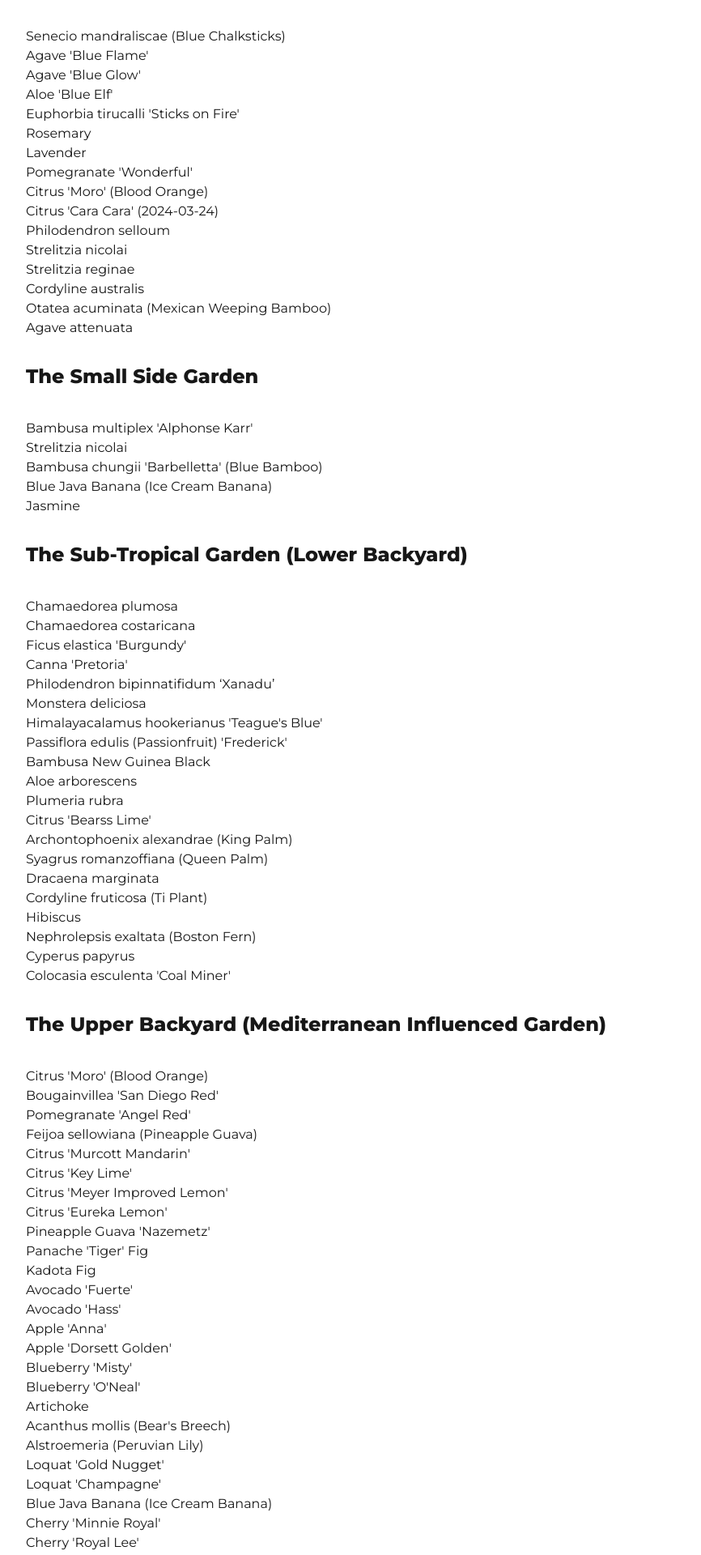
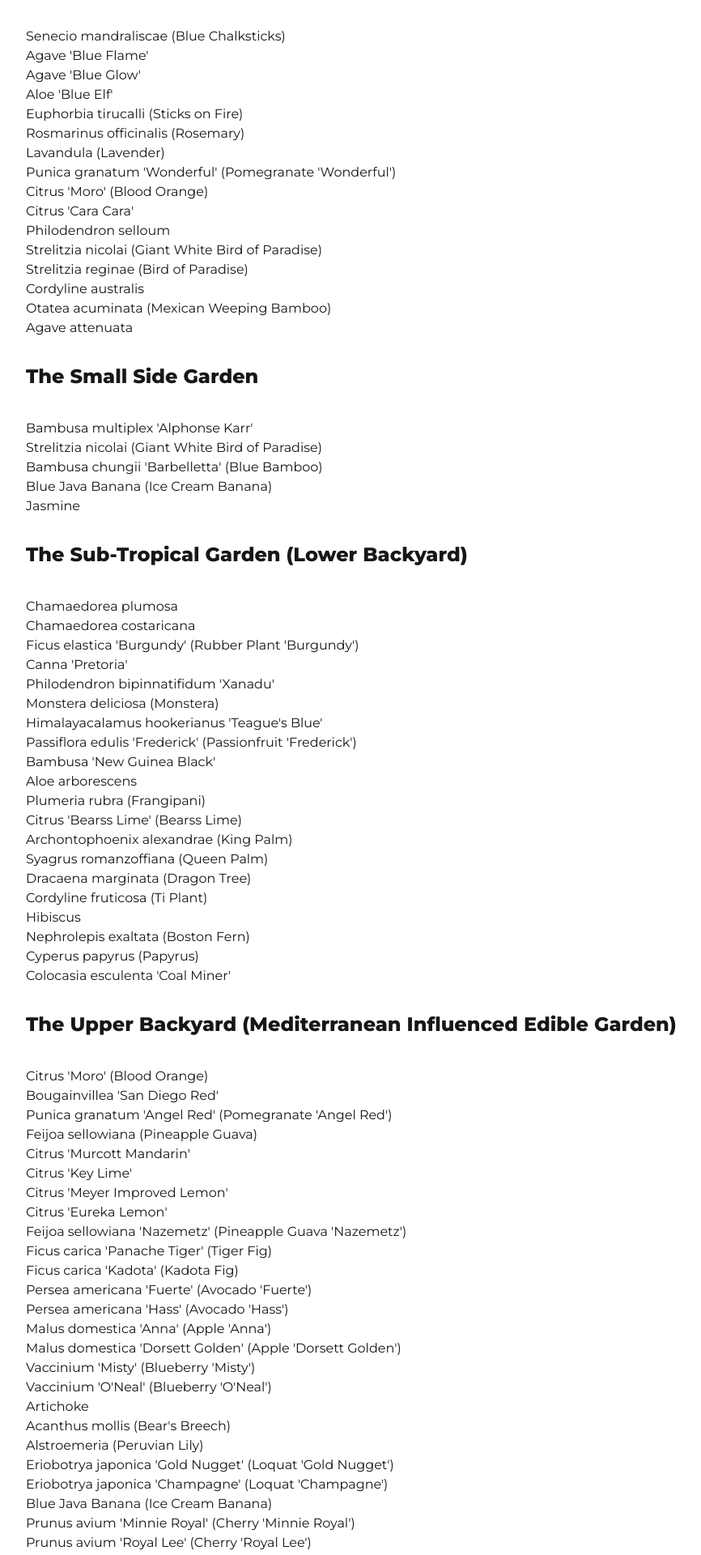
Before and after one commit to ryanfisher/ryanfisher.io, a Next.js app: page /garden/plants in a window 1280 px wide. Shown: the part 300-2220 px from the top of the page at 81% size, without its empty margins (0-866 px from the left). Built offline with nearby package versions, Linux system fonts and the light colour scheme.

Commit message:
refactor generate plant lists dynamically

```diff
--- /dev/null
+++ b/src/app/garden/plants.ts
@@ -0,0 +1,98 @@
+export const AREAS = [
+    {
+        name: "The (Mostly) Drought Tolerant Front Yard Garden"
+    },
+    {
+        name: "The Small Side Garden"
+    },
+    {
+        name: "The Sub-Tropical Garden (Lower Backyard)"
+    },
+    {
+        name: "The Upper Backyard (Mediterranean Influenced Edible Garden)"
+    }
+]
+
+export const PLANTS = [
+    // ---------------------------
+    // 0: The (Mostly) Drought Tolerant Front Yard Garden
+    // ---------------------------
+    { plant: "Senecio mandraliscae", commonName: "Blue Chalksticks", areaId: 0 },
+    { plant: "Agave 'Blue Flame'", commonName: null, areaId: 0 },
+    { plant: "Agave 'Blue Glow'", commonName: null, areaId: 0 },
+    { plant: "Aloe 'Blue Elf'", commonName: null, areaId: 0 },
+    { plant: "Euphorbia tirucalli", commonName: "Sticks on Fire", areaId: 0 },
+    { plant: "Rosmarinus officinalis", commonName: "Rosemary", areaId: 0 },
+    { plant: "Lavandula", commonName: "Lavender", areaId: 0 },
+    { plant: "Punica granatum 'Wonderful'", commonName: "Pomegranate 'Wonderful'", areaId: 0 },
+    { plant: "Citrus 'Moro'", commonName: "Blood Orange", areaId: 0 },
+    { plant: "Citrus 'Cara Cara'", commonName: null, areaId: 0 },
+    { plant: "Philodendron selloum", commonName: null, areaId: 0 },
+    { plant: "Strelitzia nicolai", commonName: "Giant White Bird of Paradise", areaId: 0 },
+    { plant: "Strelitzia reginae", commonName: "Bird of Paradise", areaId: 0 },
+    { plant: "Cordyline australis", commonName: null, areaId: 0 },
+    { plant: "Otatea acuminata", commonName: "Mexican Weeping Bamboo", areaId: 0 },
+    { plant: "Agave attenuata", commonName: null, areaId: 0 },
+
+    // ---------------------------
+    // 1: The Small Side Garden
+    // ---------------------------
+    { plant: "Bambusa multiplex 'Alphonse Karr'", commonName: null, areaId: 1 },
+    { plant: "Strelitzia nicolai", commonName: "Giant White Bird of Paradise", areaId: 1 },
+    { plant: "Bambusa chungii 'Barbelletta'", commonName: "Blue Bamboo", areaId: 1 },
+    { plant: "Blue Java Banana", commonName: "Ice Cream Banana", areaId: 1 },
+    { plant: "Jasmine", commonName: null, areaId: 1 },
+
+    // ---------------------------
+    // 2: The Sub-Tropical Garden (Lower Backyard)
+    // ---------------------------
+    { plant: "Chamaedorea plumosa", commonName: null, areaId: 2 },
+    { plant: "Chamaedorea costaricana", commonName: null, areaId: 2 },
+    { plant: "Ficus elastica 'Burgundy'", commonName: "Rubber Plant 'Burgundy'", areaId: 2 },
+    { plant: "Canna 'Pretoria'", commonName: null, areaId: 2 },
+    { plant: "Philodendron bipinnatifidum 'Xanadu'", commonName: null, areaId: 2 },
+    { plant: "Monstera deliciosa", commonName: "Monstera", areaId: 2 },
+    { plant: "Himalayacalamus hookerianus 'Teague's Blue'", commonName: null, areaId: 2 },
+    { plant: "Passiflora edulis 'Frederick'", commonName: "Passionfruit 'Frederick'", areaId: 2 },
+    { plant: "Bambusa 'New Guinea Black'", commonName: null, areaId: 2 },
+    { plant: "Aloe arborescens", commonName: null, areaId: 2 },
+    { plant: "Plumeria rubra", commonName: "Frangipani", areaId: 2 },
+    { plant: "Citrus 'Bearss Lime'", commonName: "Bearss Lime", areaId: 2 },
+    { plant: "Archontophoenix alexandrae", commonName: "King Palm", areaId: 2 },
+    { plant: "Syagrus romanzoffiana", commonName: "Queen Palm", areaId: 2 },
+    { plant: "Dracaena marginata", commonName: "Dragon Tree", areaId: 2 },
+    { plant: "Cordyline fruticosa", commonName: "Ti Plant", areaId: 2 },
+    { plant: "Hibiscus", commonName: null, areaId: 2 },
+    { plant: "Nephrolepis exaltata", commonName: "Boston Fern", areaId: 2 },
+    { plant: "Cyperus papyrus", commonName: "Papyrus", areaId: 2 },
+    { plant: "Colocasia esculenta 'Coal Miner'", commonName: null, areaId: 2 },
+
+    // ---------------------------
+    // 3: The Upper Backyard (Mediterranean Influenced Edible Garden)
+    // ---------------------------
+    { plant: "Citrus 'Moro'", commonName: "Blood Orange", areaId: 3 },
+    { plant: "Bougainvillea 'San Diego Red'", commonName: null, areaId: 3 },
+    { plant: "Punica granatum 'Angel Red'", commonName: "Pomegranate 'Angel Red'", areaId: 3 },
+    { plant: "Feijoa sellowiana", commonName: "Pineapple Guava", areaId: 3 },
+    { plant: "Citrus 'Murcott Mandarin'", commonName: null, areaId: 3 },
+    { plant: "Citrus 'Key Lime'", commonName: null, areaId: 3 },
+    { plant: "Citrus 'Meyer Improved Lemon'", commonName: null, areaId: 3 },
+    { plant: "Citrus 'Eureka Lemon'", commonName: null, areaId: 3 },
+    { plant: "Feijoa sellowiana 'Nazemetz'", commonName: "Pineapple Guava 'Nazemetz'", areaId: 3 },
+    { plant: "Ficus carica 'Panache Tiger'", commonName: "Tiger Fig", areaId: 3 },
+    { plant: "Ficus carica 'Kadota'", commonName: "Kadota Fig", areaId: 3 },
+    { plant: "Persea americana 'Fuerte'", commonName: "Avocado 'Fuerte'", areaId: 3 },
+    { plant: "Persea americana 'Hass'", commonName: "Avocado 'Hass'", areaId: 3 },
+    { plant: "Malus domestica 'Anna'", commonName: "Apple 'Anna'", areaId: 3 },
+    { plant: "Malus domestica 'Dorsett Golden'", commonName: "Apple 'Dorsett Golden'", areaId: 3 },
+    { plant: "Vaccinium 'Misty'", commonName: "Blueberry 'Misty'", areaId: 3 },
+    { plant: "Vaccinium 'O'Neal'", commonName: "Blueberry 'O'Neal'", areaId: 3 },
+    { plant: "Artichoke", commonName: null, areaId: 3 },
+    { plant: "Acanthus mollis", commonName: "Bear's Breech", areaId: 3 },
+    { plant: "Alstroemeria", commonName: "Peruvian Lily", areaId: 3 },
+    { plant: "Eriobotrya japonica 'Gold Nugget'", commonName: "Loquat 'Gold Nugget'", areaId: 3 },
+    { plant: "Eriobotrya japonica 'Champagne'", commonName: "Loquat 'Champagne'", areaId: 3 },
+    { plant: "Blue Java Banana", commonName: "Ice Cream Banana", areaId: 3 },
+    { plant: "Prunus avium 'Minnie Royal'", commonName: "Cherry 'Minnie Royal'", areaId: 3 },
+    { plant: "Prunus avium 'Royal Lee'", commonName: "Cherry 'Royal Lee'", areaId: 3 },
+]
--- a/src/app/garden/plants/page.tsx
+++ b/src/app/garden/plants/page.tsx
@@ -2,11 +2,29 @@ import H2 from "@/components/H2"
 import Headline from "@/components/Headline"
 import PageWrap from "@/components/PageWrap"
 import Paragraph from "@/components/Paragraph"
-import Link from "next/link"
+import { AREAS, PLANTS } from "../plants"
 
 const breadcrumbs = [
-    {text: "garden", link: "/garden"}
+    {text: "Garden", link: "/garden"}
 ]
+
+type Plant = {
+    plant: string
+    commonName: string | null
+    areaId: number
+}
+
+const AreaList = ({ name, plants }: { name: string, plants: Plant[]}) => (
+    <>
+        <H2>{name}</H2>
+        <ul>
+            {plants.map(plant => <li>{`${plant.plant}${plant.commonName ? ` (${plant.commonName})` : ''}`}</li>)}
+        </ul>
+    </>
+)
+
+const plantsByAreaId = (id: number): Plant[] =>
+    PLANTS.filter(plant => plant.areaId === id)
 
 export default async function Page() {
     return (
@@ -20,116 +38,7 @@ export default async function Page() {
                 grow!
             </Paragraph>
 
-            <H2>The (Mostly) Drought Tolerant Front Yard Garden</H2>
-
-            <Paragraph>
-            <ul>
-                <li>Senecio mandraliscae (Blue Chalksticks)</li>
-                <li>Agave 'Blue Flame'</li>
-                <li>Agave 'Blue Glow'</li>
-                <li>Aloe 'Blue Elf'</li>
-                <li>Euphorbia tirucalli 'Sticks on Fire'</li>
-
-                <li>Rosemary</li>
-                <li>Lavender</li>
-
-                <li>Pomegranate 'Wonderful'</li>
-                <li>Citrus 'Moro' (Blood Orange)</li>
-                <li>Citrus 'Cara Cara' (2024-03-24)</li>
-
-                <li>Philodendron selloum</li>
-
-                <li>Strelitzia nicolai</li>
-                <li>Strelitzia reginae</li>
-                <li>Cordyline australis</li>
-                <li>Otatea acuminata (Mexican Weeping Bamboo)</li>
-                <li>Agave attenuata</li>
-            </ul>
-            </Paragraph>
-
-            <H2>The Small Side Garden</H2>
-
-            <Paragraph>
-                <ul>
-                    <li>Bambusa multiplex 'Alphonse Karr'</li>
-                    <li>Strelitzia nicolai</li>
-                    <li>Bambusa chungii 'Barbelletta' (Blue Bamboo)</li>
-                    <li>Blue Java Banana (Ice Cream Banana)</li>
-                    <li>Jasmine</li>
-                </ul>
-            </Paragraph>
-
-            <H2>The Sub-Tropical Garden (Lower Backyard)</H2>
-
-            <Paragraph>
-                <ul>
-                <li>Chamaedorea plumosa</li>
-                <li>Chamaedorea costaricana</li>
-                <li>Ficus elastica 'Burgundy'</li>
-                <li>Canna 'Pretoria'</li>
-                <li>Philodendron bipinnatifidum ‘Xanadu’</li>
-                <li>Monstera deliciosa</li>
-                <li>Himalayacalamus hookerianus 'Teague's Blue'</li>
-
-                <li>Passiflora edulis (Passionfruit) 'Frederick'</li>
-
-                <li>Bambusa New Guinea Black</li>
-
-                <li>Aloe arborescens</li>
-                <li>Plumeria rubra</li>
-
-                <li>Citrus 'Bearss Lime'</li>
-
-                <li>Archontophoenix alexandrae (King Palm)</li>
-                <li>Syagrus romanzoffiana (Queen Palm)</li>
-                <li>Dracaena marginata</li>
-                <li>Cordyline fruticosa (Ti Plant)</li>
-                <li>Hibiscus</li>
-
-                <li>Nephrolepsis exaltata (Boston Fern)</li>
-                <li>Cyperus papyrus</li>
-                <li>Colocasia esculenta 'Coal Miner'</li>
-                </ul>
-            </Paragraph>
-
-            <H2>The Upper Backyard (Mediterranean Influenced Garden)</H2>
-            <Paragraph>
-                <ul>
-                <li>Citrus 'Moro' (Blood Orange)</li>
-                <li>Bougainvillea 'San Diego Red'</li>
-                <li>Pomegranate 'Angel Red'</li>
-                <li>Feijoa sellowiana (Pineapple Guava)</li>
-                <li>Citrus 'Murcott Mandarin'</li>
-
-                <li>Citrus 'Key Lime'</li>
-                <li>Citrus 'Meyer Improved Lemon'</li>
-                <li>Citrus 'Eureka Lemon'</li>
-                <li>Pineapple Guava 'Nazemetz'</li>
-
-                <li>Panache 'Tiger' Fig</li>
-                <li>Kadota Fig</li>
-
-                <li>Avocado 'Fuerte'</li>
-                <li>Avocado 'Hass'</li>
-
-                <li>Apple 'Anna'</li>
-                <li>Apple 'Dorsett Golden'</li>
-                <li>Blueberry 'Misty'</li>
-                <li>Blueberry 'O'Neal'</li>
-
-                <li>Artichoke</li>
-                <li>Acanthus mollis (Bear's Breech)</li>
-                <li>Alstroemeria (Peruvian Lily)</li>
-                <li>Loquat 'Gold Nugget'</li>
-
-                <li>Loquat 'Champagne'</li>
-
-                <li>Blue Java Banana (Ice Cream Banana)</li>
-
-                <li>Cherry 'Minnie Royal'</li>
-                <li>Cherry 'Royal Lee'</li>
-                </ul>
-            </Paragraph>
+            {AREAS.map((area, index) => <AreaList name={area.name} plants={plantsByAreaId(index)} key={index} />)}
         </PageWrap>
     )
 }
--- a/src/components/PageWrap.tsx
+++ b/src/components/PageWrap.tsx
@@ -1,4 +1,4 @@
-import { ChevronLeftIcon, HomeIcon } from "@heroicons/react/24/outline"
+import { ChevronRightIcon, HomeIcon } from "@heroicons/react/24/outline"
 import Link from "next/link"
 import { Breadcrumb } from "@/app/types"
 
@@ -10,16 +10,27 @@ type PageWrapProps = {
 
 const HomeNav = () => (
     <Link href="/" className="inline-block">
-        <ChevronLeftIcon className="inline-block" width={24} height={24} />
         <HomeIcon className="inline-block" width={24} height={24} />
     </Link>
+)
+
+const Breadcrumbs = ({ breadcrumbs }: { breadcrumbs: Breadcrumb[] }) => (
+    breadcrumbs.map((breadcrumb, index) => (<div className="inline-block" key={index}>
+        <ChevronRightIcon className="inline-block" width={24} height={24} />
+        <Link href={breadcrumb.link} className="inline-block">{breadcrumb.text}</Link>
+    </div>))
 )
 
 export default ({ children, showHomeNav, breadcrumbs }: PageWrapProps) => (
     <div className="font-sans p-8">
         <main className="flex flex-col gap-[32px]">
-            {showHomeNav && <HomeNav />}
+            <div className="inline-block">
+                {showHomeNav && <HomeNav />}
+                {breadcrumbs && <Breadcrumbs breadcrumbs={breadcrumbs} />}
+            </div>
             {children}
         </main>
+        <footer className="h-20">
+        </footer>
     </div>
 )
```
